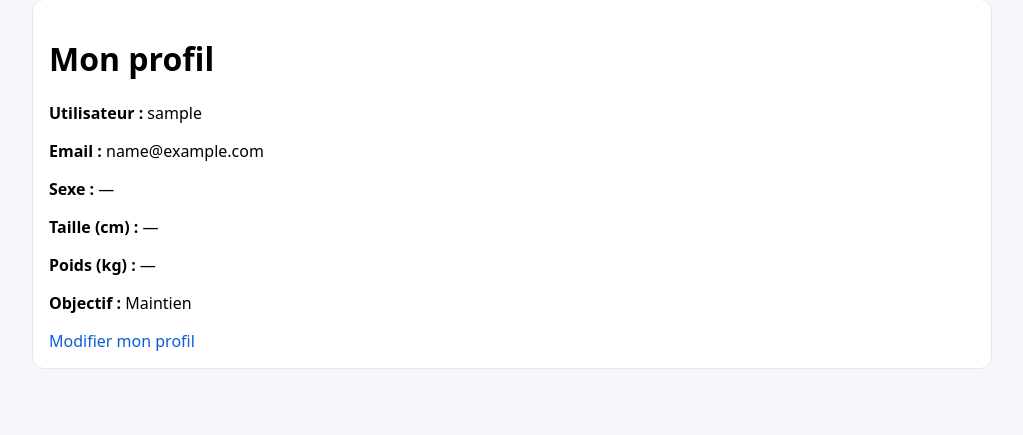
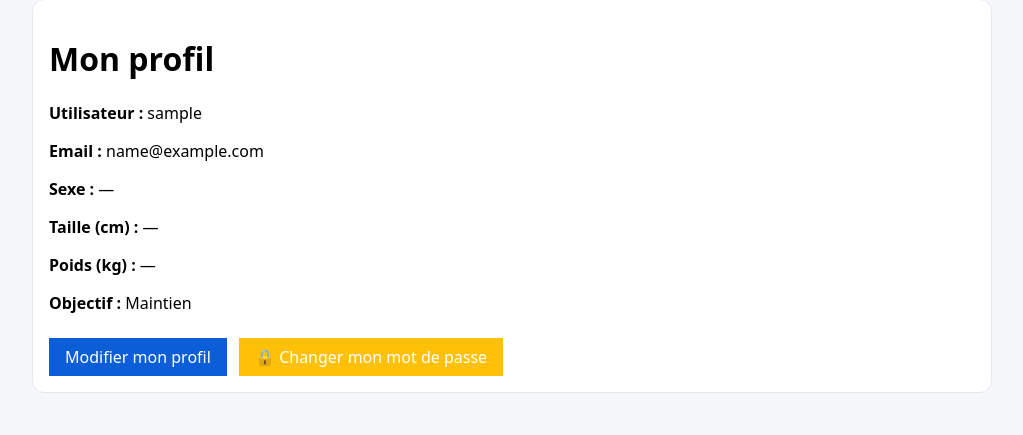
Before and after one commit to fus3r/FitnessArc, a Django app: page /accounts/profile/ in a window 1280 px wide. Shown: the part 71-506 px from the top of the page, without its empty margins (128-1151 px from the left). Run offline with Django 5.2, Linux system fonts and the light colour scheme; the visitor is signed in with stand-in values (Sample User, id 1).

Commit message:
[accounts] Option change password

```diff
--- a/week2/Project_FitnessArc/fitness_arc/accounts/templates/accounts/profile.html
+++ b/week2/Project_FitnessArc/fitness_arc/accounts/templates/accounts/profile.html
@@ -9,6 +9,10 @@
   <p><strong>Taille (cm) :</strong> {{ profile.height_cm|default:"—" }}</p>
   <p><strong>Poids (kg) :</strong> {{ profile.weight_kg|default:"—" }}</p>
   <p><strong>Objectif :</strong> {{ profile.get_goal_display }}</p>
-  <a href="{% url 'accounts:profile_edit' %}">Modifier mon profil</a>
+
+  <div style="margin-top:1.5rem">
+    <a href="{% url 'accounts:profile_edit' %}" class="btn">Modifier mon profil</a>
+    <a href="{% url 'accounts:password_change' %}" class="btn" style="background:#ffc107;margin-left:0.5rem">🔒 Changer mon mot de passe</a>
+  </div>
 </div>
 {% endblock %}
--- a/week2/Project_FitnessArc/fitness_arc/accounts/urls.py
+++ b/week2/Project_FitnessArc/fitness_arc/accounts/urls.py
@@ -1,4 +1,4 @@
-from django.urls import path
+from django.urls import path, reverse_lazy
 from django.contrib.auth import views as auth_views
 
 from .views import SignupView, ProfileDetailView, ProfileEditView
@@ -13,10 +13,10 @@ urlpatterns = [
     ), name="login"),
     path("logout/", auth_views.LogoutView.as_view(), name="logout"),
     # (optionnel) changement de mot de passe
-    # path("password-change/", auth_views.PasswordChangeView.as_view(
-    #     template_name="accounts/password_change.html",
-    #     success_url=reverse_lazy("accounts:profile"),
-    # ), name="password_change"),
+    path("password-change/", auth_views.PasswordChangeView.as_view(
+        template_name="accounts/password_change.html",
+        success_url=reverse_lazy("accounts:profile"),
+    ), name="password_change"),
 
     # Profil
     path("profile/", ProfileDetailView.as_view(), name="profile"),
```
Also changed, not shown: week2/Project_FitnessArc/fitness_arc/accounts/templates/accounts/password_change.html (added, +13 -0 lines).
